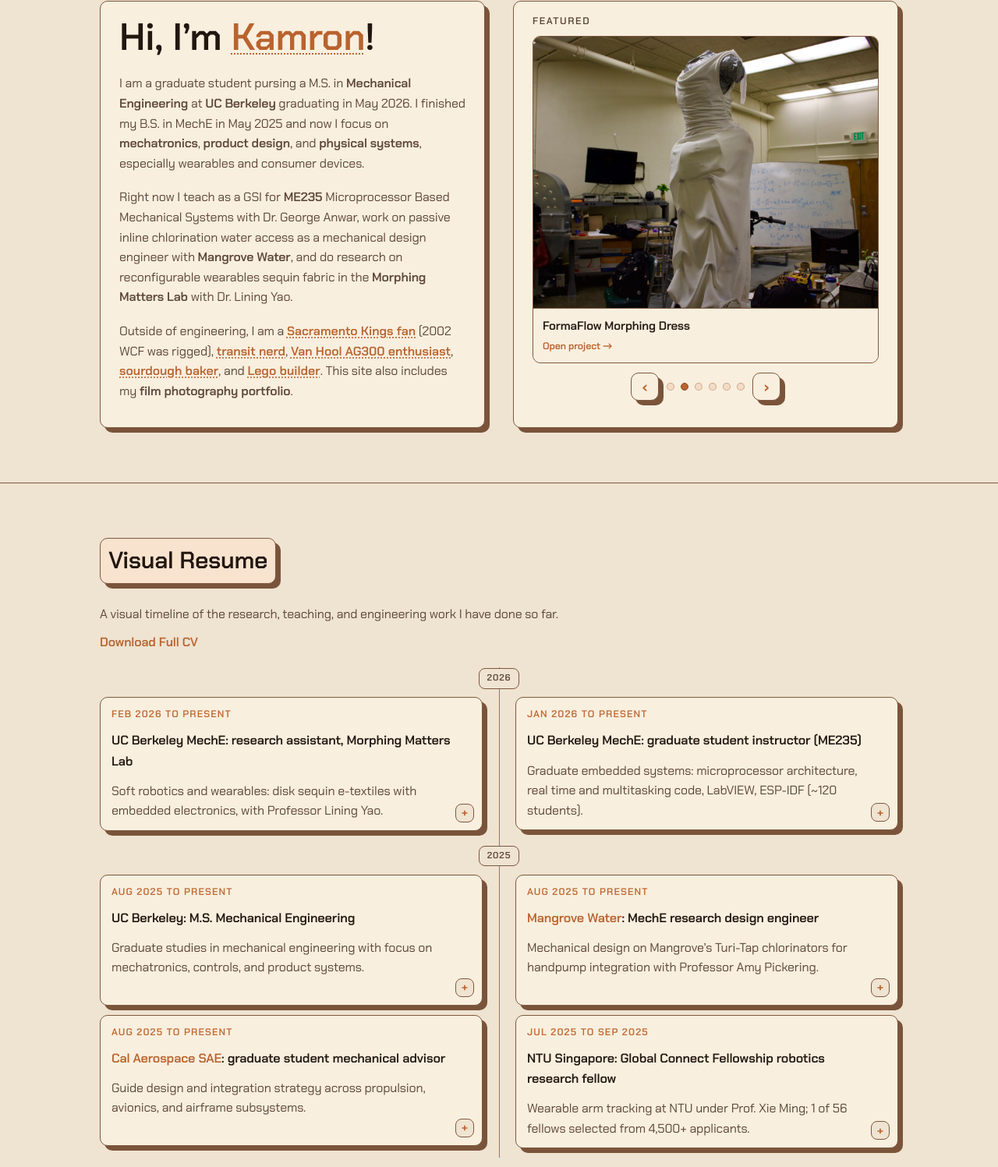
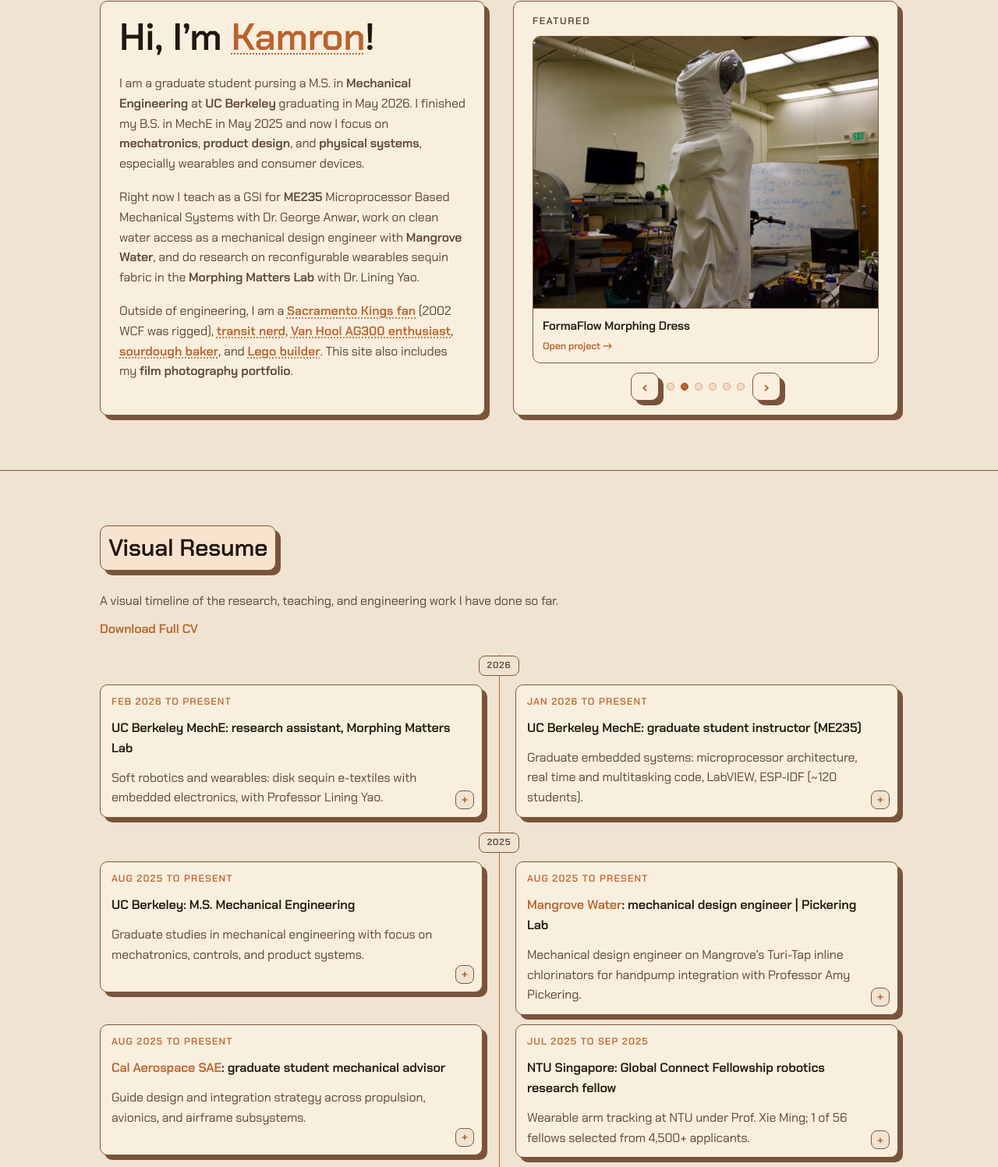
Before and after one commit to kamronsoltani/portfolio-site, a plain HTML site: page index.html in a window 1280 px wide. Shown: the part 160-1657 px from the top of the page at 78% size. Drawn offline with Linux system fonts and the light colour scheme; a web font is replaced by a local one.

```diff
--- a/index.html
+++ b/index.html
@@ -50,7 +50,7 @@
                 I am a graduate student pursing a M.S. in <strong>Mechanical Engineering</strong> at <strong>UC Berkeley</strong> graduating in May 2026. I finished my B.S. in MechE in May&nbsp;2025 and now I focus on <strong>mechatronics</strong>, <strong>product design</strong>, and <strong>physical systems</strong>, especially wearables and consumer devices.
               </p>
               <p>
-                Right now I teach as a GSI for <strong>ME235</strong> Microprocessor Based Mechanical Systems with Dr.&nbsp;George Anwar, work on passive inline chlorination water access as a mechanical design engineer with <strong>Mangrove Water</strong>, and do research on reconfigurable wearables sequin fabric in the <strong>Morphing Matters Lab</strong> with Dr.&nbsp;Lining Yao.
+                Right now I teach as a GSI for <strong>ME235</strong> Microprocessor Based Mechanical Systems with Dr.&nbsp;George Anwar, work on clean water access as a mechanical design engineer with <strong>Mangrove Water</strong>, and do research on reconfigurable wearables sequin fabric in the <strong>Morphing Matters Lab</strong> with Dr.&nbsp;Lining Yao.
               </p>
               <p>
                 Outside of engineering, I am a
@@ -155,7 +155,7 @@
         <p class="resume-link-row">
           <a
             class="text-link"
-            href="https://www.dropbox.com/scl/fi/zg2gwl0ix9v6lyt12gjvr/CV-Updated_Feb_2026-Google-Docs.pdf?rlkey=z5h2he2933syl29gjqbm6wlgn&amp;st=7spvcyga&amp;dl=1"
+            href="https://www.dropbox.com/scl/fi/71qm0a4vedtum8a260rn3/CV-Updated.pdf?rlkey=towxkrcydzlf80l6z92ifjbtt&st=vjyznc8l&dl=0"
             target="_blank"
             rel="noopener noreferrer"
           >Download Full CV</a>
@@ -220,10 +220,10 @@
           <article class="resume-event rail-tile side-left" data-start="2025-08" tabindex="0" role="button" aria-expanded="false">
             <span class="resume-expand-icon" aria-hidden="true"></span>
             <p class="resume-date">Aug 2025 to Present</p>
-            <h3><a class="text-link" href="project-mangrove-water.html">Mangrove Water</a>: MechE research design engineer</h3>
-            <p class="resume-summary">Mechanical design on Mangrove&rsquo;s Turi-Tap chlorinators for handpump integration with Professor Amy Pickering.</p>
+            <h3><a class="text-link" href="project-mangrove-water.html">Mangrove Water</a>: mechanical design engineer | Pickering Lab</h3>
+            <p class="resume-summary">Mechanical design engineer on Mangrove&rsquo;s Turi-Tap inline chlorinators for handpump integration with Professor Amy Pickering.</p>
             <div class="resume-event-detail" hidden>
-              <p>CivE research role: CAD, FEA and CFD, and rapid prototyping to improve performance and cost on deployed hardware.</p>
+              <p>CAD, FEA and CFD, and rapid prototyping to improve performance and cost on deployed hardware.</p>
               <ul class="resume-detail-list">
                 <li>Leading mechanical adaptation of Mangrove&rsquo;s Turi-Tap chlorinators for universal handpump integration.</li>
                 <li>Optimizing the V2 enclosure for a 500+ unit injection molding run using UV stable PET/ASA and galvanized steel.</li>
```
